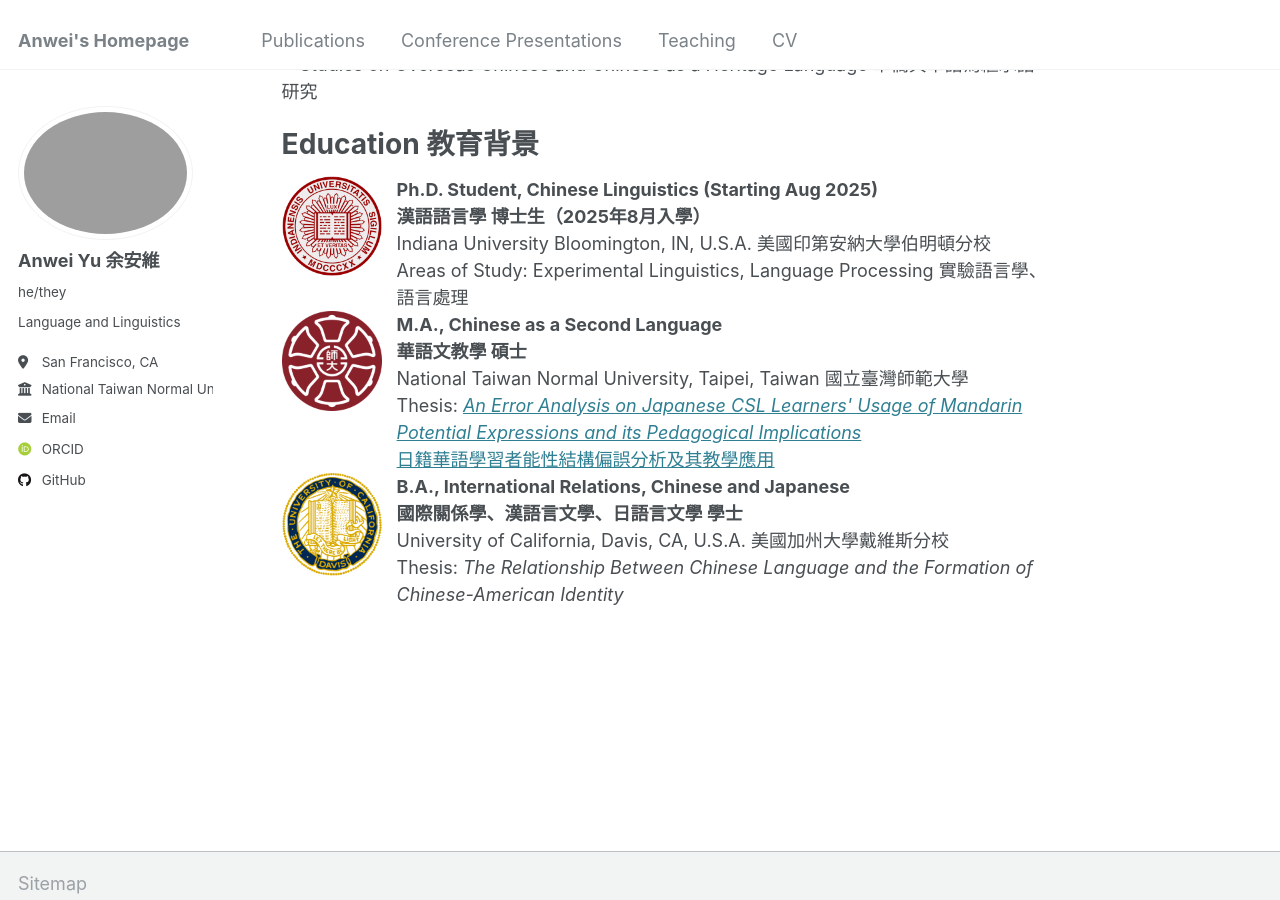
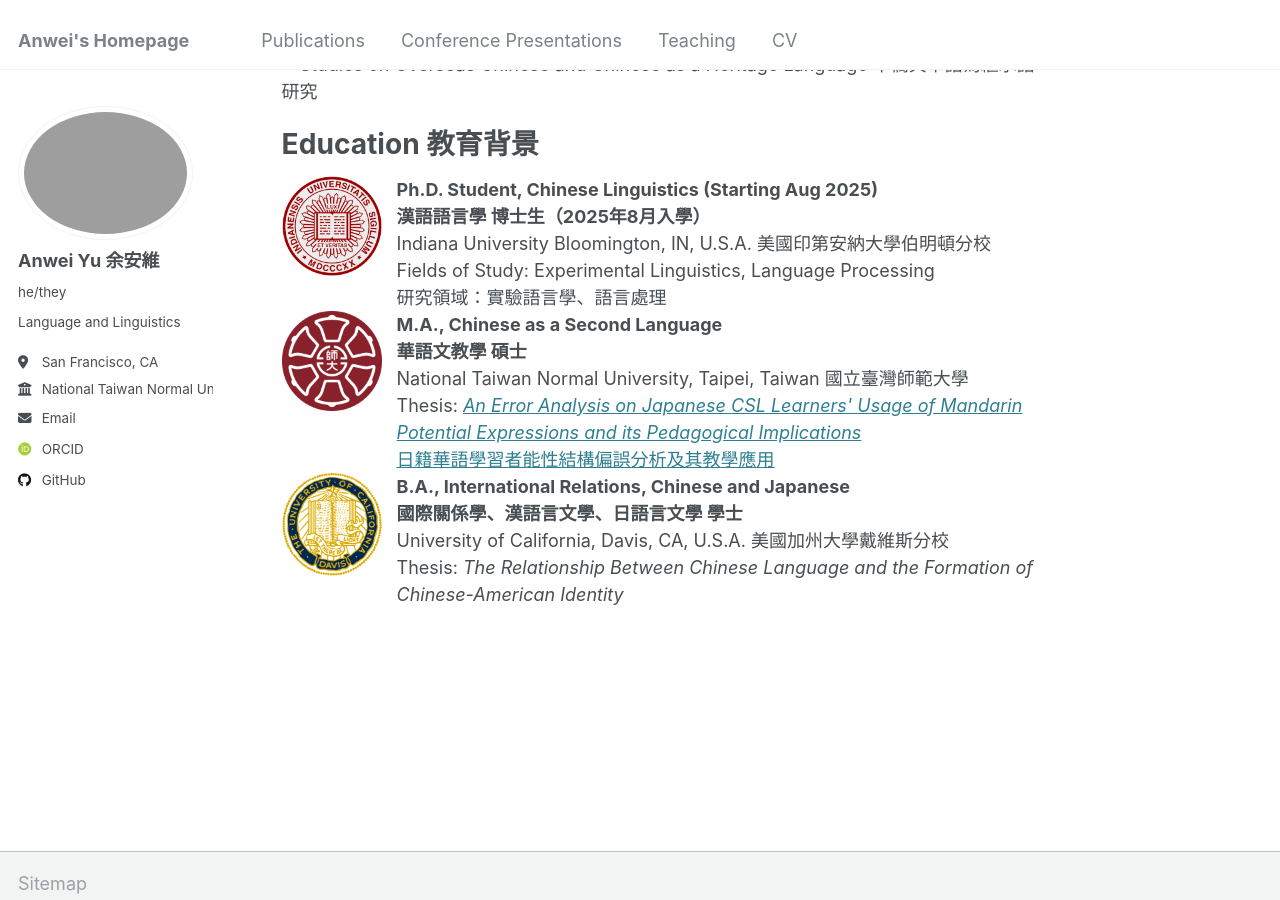
Before and after one commit to anweiyu/anweiyu.github.io, a Jekyll site: the page built from _pages/about.md, in a window 1280 px wide and 900 px high, scrolled down 834 px. Built offline with Jekyll 4.4.1, drawn with Linux system fonts in a browser that asks for light colours; some web fonts are replaced.

Commit message:
Update about.md

```diff
--- a/_pages/about.md
+++ b/_pages/about.md
@@ -30,7 +30,8 @@ Education 教育背景
   <img src="{{site.baseurl}}/images/IU.png" alt="IU Logo" width= "100" style="margin-right: 15px;">
   <p style="margin: 0;"><strong>Ph.D. Student, Chinese Linguistics (Starting Aug 2025) <br>漢語語言學 博士生（2025年8月入學）</strong><br>
     Indiana University Bloomington, IN, U.S.A. 美國印第安納大學伯明頓分校<br>
-    Areas of Study: Experimental Linguistics, Language Processing 實驗語言學、語言處理</p></div>
+    Fields of Study: Experimental Linguistics, Language Processing<br>
+    研究領域：實驗語言學、語言處理</p></div>
 <div style="display: flex; align-items:flex-start;text-align: left;">
   <img src="{{site.baseurl}}/images/NTNU.png" alt="NTNU Logo" width= "100" style="margin-right: 15px;">
   <p style="margin: 0;"><strong>M.A., Chinese as a Second Language <br>華語文教學 碩士</strong><br>
```
